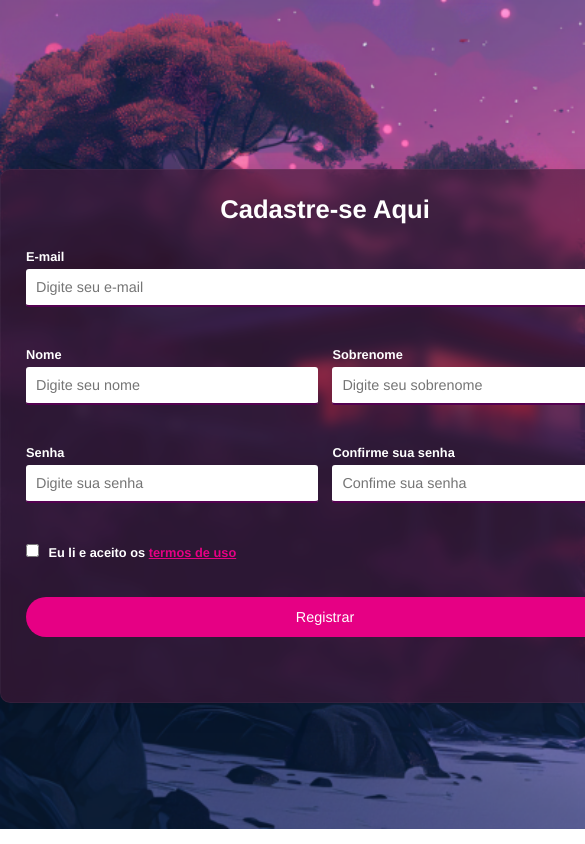
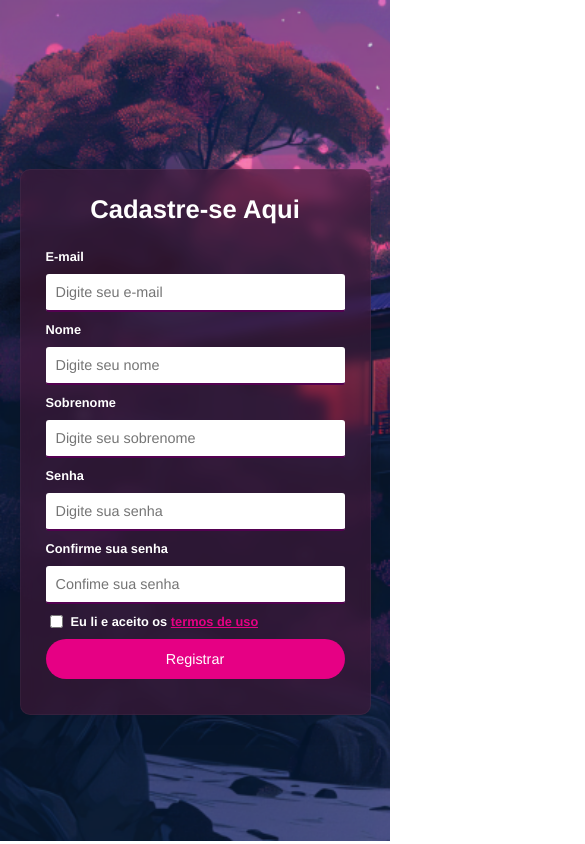
Before and after one commit to GabrielSoaresCambruzzi/Cadastro, a plain HTML site: page index.html in a window 390 px wide. Shown: the top 844 px of the page, 585 px wide, since content can reach past the window. Drawn offline with Linux system fonts and the light colour scheme.

Commit message:
adicionando resposivo

```diff
--- a/index.html
+++ b/index.html
@@ -32,7 +32,7 @@
                 <label for="passconfirmation">Confirme sua senha</label>
                 <input type="password" name="passconfirmation" id="passconfirmation" placeholder="Confime sua senha" data-required data-equal="password">
             </div>
-            <div class="full-box">
+            <div id="agreement-box">
                 <input type="checkbox" name="agreement" id="agreement" data-required>
                 <label for="agreement" id="agreement-label" data-required>Eu li e aceito os <a href="#">termos de uso</a></label>
             </div>
--- a/style.css
+++ b/style.css
@@ -4,6 +4,8 @@
     box-sizing: border-box;
     font-family: Helvetica, sans-serif;
     color: #323232;
+    overflow-x: hidden;
+    overflow-y: hidden;
 }
 
 input, label{
@@ -109,9 +111,14 @@ input[type="submit"]:hover{
     margin-right: 5px;
 }
 
+#agreement-box{
+    display: flex;
+}
+
 #agreement, #agreement-label{
     display: inline-block;
     width: auto;
+    height: auto;
 }
 
 .error-validation{
@@ -124,3 +131,54 @@ input[type="submit"]:hover{
 .template {
     display: none;
 }
+
+@media (max-width: 655px){
+    #main-container{
+        width: 90vw;
+        margin: auto;
+        margin-top: 15vh;
+        margin-bottom: 15vh;
+        background: rgba(67, 24, 56, 0.63);
+        box-shadow: 0 4px 30px rgba(0, 0, 0, 0.1);
+        backdrop-filter: blur(6.2px);
+        -webkit-backdrop-filter: blur(6.2px);
+        border: 1px solid rgba(233, 233, 233, 0.04);
+        border-radius: 10px;
+        padding: 25px;
+}
+}
+
+@media (max-width: 655px){
+    .half-box{
+        flex: 1 1 80%;
+        padding: 0px 0px;
+        margin: 0px;
+        position: relative;
+    }
+
+    input{
+        margin: 10px auto;
+    }
+
+    #agreement-box{
+        display: flex;
+        align-items: center;
+    }
+
+    #agreement, #agreement-label{
+        display: inline-block;
+        width: auto;
+        padding: 0px;
+        margin: 0px 4px;
+    }
+
+    body{
+        padding-top: 5vh;
+        background-image: url(img/Fundo-de-Tela-Estetico-4k-1024x574.png);
+        background-size: cover;
+        background-repeat: no-repeat;
+        display: flex;
+        align-items: center;
+        justify-content: center;
+    }
+}
```
